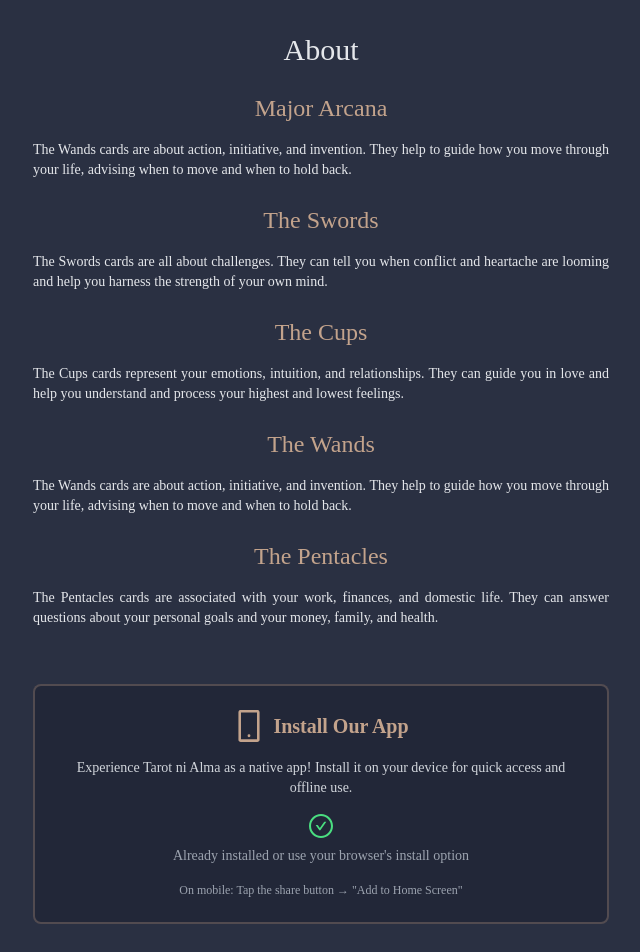
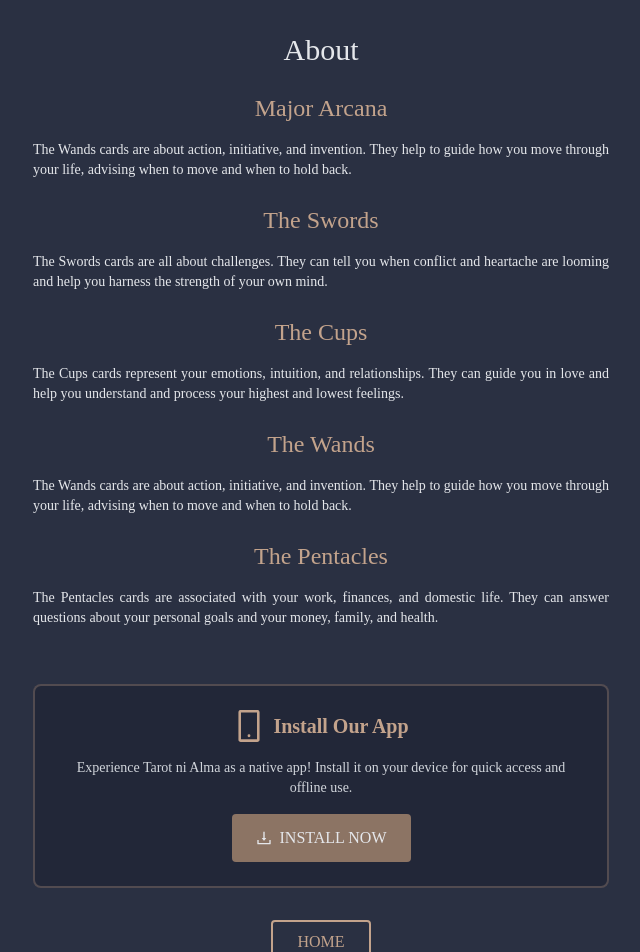
Before and after one commit to softwareengineerjoe/tarot, a React (Vite) app: page /about in a window 1280 px wide. Shown: the top 952 px of the page, without its empty margins (319-959 px from the left). Built offline with nearby package versions, Linux system fonts and the light colour scheme; a web font is replaced by a local one.

Commit message:
Fix pwa click

```diff
--- a/src/pages/about.jsx
+++ b/src/pages/about.jsx
@@ -1,6 +1,6 @@
 import constants from "../constants";
 import { useNavigate } from "react-router-dom";
-import { DownloadOutlined, MobileOutlined, CheckCircleOutlined } from "@ant-design/icons";
+import { DownloadOutlined, MobileOutlined } from "@ant-design/icons";
 import { useState, useEffect } from "react";
 
 const tarots = constants.tarots;
@@ -8,25 +8,25 @@ const tarots = constants.tarots;
 export default function about() {
   const navigate = useNavigate();
   const [deferredPrompt, setDeferredPrompt] = useState(null);
-  const [isInstallable, setIsInstallable] = useState(false);
 
   useEffect(() => {
     const handler = (e) => {
       e.preventDefault();
       setDeferredPrompt(e);
-      setIsInstallable(true);
     };
     window.addEventListener("beforeinstallprompt", handler);
     return () => window.removeEventListener("beforeinstallprompt", handler);
   }, []);
 
   const handleInstallClick = async () => {
-    if (!deferredPrompt) return;
+    if (deferredPrompt) {
       deferredPrompt.prompt();
       const { outcome } = await deferredPrompt.userChoice;
       if (outcome === "accepted") {
         setDeferredPrompt(null);
-      setIsInstallable(false);
+      }
+    } else {
+      alert("To install this app:\n\nOn Desktop: Look for the install icon in your browser's address bar.\n\nOn Mobile: Tap the share button → 'Add to Home Screen'");
     }
   };
 
@@ -57,7 +57,6 @@ export default function about() {
         <p className="text-sm text-gray-300 text-center">
           Experience Tarot ni Alma as a native app! Install it on your device for quick access and offline use.
         </p>
-        {isInstallable ? (
         <button
           onClick={handleInstallClick}
           className="flex items-center gap-2 bg-[#8c7464] text-gray-200 px-6 py-3 rounded uppercase hover:opacity-90 transition"
@@ -65,13 +64,6 @@ export default function about() {
           <DownloadOutlined />
           Install Now
         </button>
-        ) : (
-          <div className="flex flex-col items-center gap-2 text-sm text-gray-400">
-            <CheckCircleOutlined className="text-green-400 text-2xl" />
-            <p>Already installed or use your browser's install option</p>
-            <p className="text-xs text-center mt-2">On mobile: Tap the share button → "Add to Home Screen"</p>
-          </div>
-        )}
       </div>
 
       <button onClick={() => goToPage("/")} className={navItem}>
```
Lines whose indentation alone changed are shown as unchanged.
